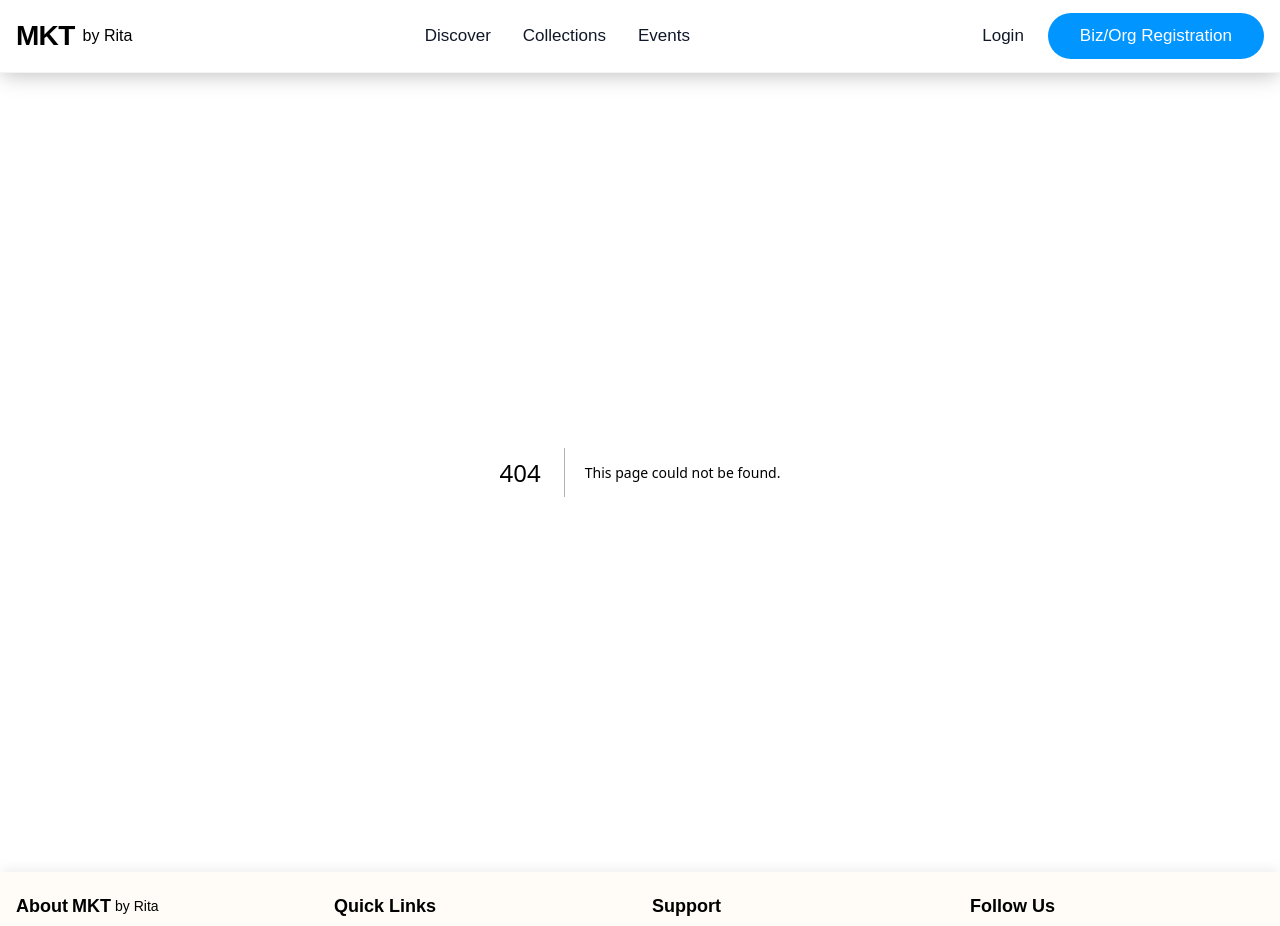
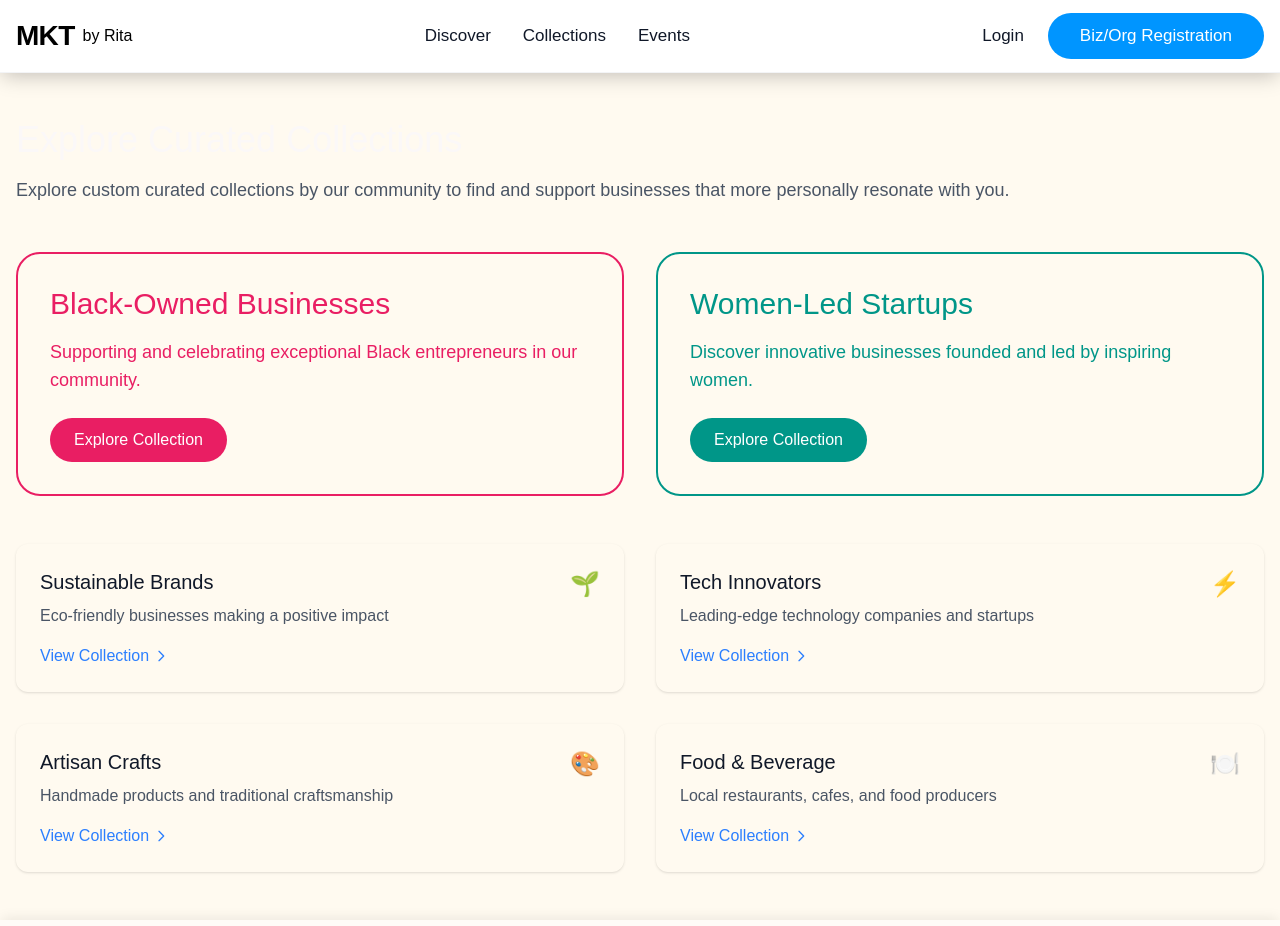
Before and after one commit to ra88ju/marketplace-app, a Next.js app: page /collections in a window 1280 px wide. Before the commit this address had no page. Shown: the top 926 px of the page. Built offline with nearby package versions, Linux system fonts and the light colour scheme.

Commit message:
Update global styles and layout; change background and foreground colors for improved aesthetics, adjust layout component styles, and refine CollectionCard structure for better usability.

```diff
--- /dev/null
+++ b/app/collections/page.tsx
@@ -0,0 +1,119 @@
+export default function CollectionsPage() {
+  return (
+    <div className="container mx-auto px-4 py-12">
+      {/* Page Title and Description */}
+      <div className="mb-12">
+        <h1 className="text-4xl font-medium mb-4">Explore Curated Collections</h1>
+        <p className="text-gray-600 text-lg">
+          Explore custom curated collections by our community to find and support businesses that more personally resonate with you.
+        </p>
+      </div>
+
+      {/* Featured Collections */}
+      <div className="grid grid-cols-1 md:grid-cols-2 gap-8 mb-12">
+        {/* Black-Owned Businesses */}
+        <div className="rounded-3xl border-2 border-[#E91E63] p-8">
+          <h2 className="text-[#E91E63] text-3xl font-medium mb-4">
+            Black-Owned Businesses
+          </h2>
+          <p className="text-[#E91E63] text-lg mb-6">
+            Supporting and celebrating exceptional Black entrepreneurs in our community.
+          </p>
+          <a
+            href="/collections/black-owned"
+            className="inline-block bg-[#E91E63] text-white px-6 py-2.5 rounded-full hover:bg-[#D81B60] transition-colors"
+          >
+            Explore Collection
+          </a>
+        </div>
+
+        {/* Women-Led Startups */}
+        <div className="rounded-3xl border-2 border-[#009688] p-8">
+          <h2 className="text-[#009688] text-3xl font-medium mb-4">
+            Women-Led Startups
+          </h2>
+          <p className="text-[#009688] text-lg mb-6">
+            Discover innovative businesses founded and led by inspiring women.
+          </p>
+          <a
+            href="/collections/women-led"
+            className="inline-block bg-[#009688] text-white px-6 py-2.5 rounded-full hover:bg-[#00897B] transition-colors"
+          >
+            Explore Collection
+          </a>
+        </div>
+      </div>
+
+      {/* Other Collections */}
+      <div className="grid grid-cols-1 md:grid-cols-2 gap-8">
+        {/* Sustainable Brands */}
+        <div className="rounded-xl p-6 shadow-sm">
+          <div className="flex items-start justify-between">
+            <div>
+              <h3 className="text-xl font-medium text-gray-900 mb-2">Sustainable Brands</h3>
+              <p className="text-gray-600 mb-4">Eco-friendly businesses making a positive impact</p>
+              <a href="/collections/sustainable" className="text-blue-500 hover:text-blue-600 inline-flex items-center">
+                View Collection
+                <svg className="w-4 h-4 ml-1" fill="none" stroke="currentColor" viewBox="0 0 24 24">
+                  <path strokeLinecap="round" strokeLinejoin="round" strokeWidth={2} d="M9 5l7 7-7 7" />
+                </svg>
+              </a>
+            </div>
+            <span className="text-[#00BFA5] text-2xl">🌱</span>
+          </div>
+        </div>
+
+        {/* Tech Innovators */}
+        <div className="rounded-xl p-6 shadow-sm">
+          <div className="flex items-start justify-between">
+            <div>
+              <h3 className="text-xl font-medium text-gray-900 mb-2">Tech Innovators</h3>
+              <p className="text-gray-600 mb-4">Leading-edge technology companies and startups</p>
+              <a href="/collections/tech" className="text-blue-500 hover:text-blue-600 inline-flex items-center">
+                View Collection
+                <svg className="w-4 h-4 ml-1" fill="none" stroke="currentColor" viewBox="0 0 24 24">
+                  <path strokeLinecap="round" strokeLinejoin="round" strokeWidth={2} d="M9 5l7 7-7 7" />
+                </svg>
+              </a>
+            </div>
+            <span className="text-2xl">⚡</span>
+          </div>
+        </div>
+
+        {/* Artisan Crafts */}
+        <div className="rounded-xl p-6 shadow-sm">
+          <div className="flex items-start justify-between">
+            <div>
+              <h3 className="text-xl font-medium text-gray-900 mb-2">Artisan Crafts</h3>
+              <p className="text-gray-600 mb-4">Handmade products and traditional craftsmanship</p>
+              <a href="/collections/artisan" className="text-blue-500 hover:text-blue-600 inline-flex items-center">
+                View Collection
+                <svg className="w-4 h-4 ml-1" fill="none" stroke="currentColor" viewBox="0 0 24 24">
+                  <path strokeLinecap="round" strokeLinejoin="round" strokeWidth={2} d="M9 5l7 7-7 7" />
+                </svg>
+              </a>
+            </div>
+            <span className="text-2xl">🎨</span>
+          </div>
+        </div>
+
+        {/* Food & Beverage */}
+        <div className="rounded-xl p-6 shadow-sm">
+          <div className="flex items-start justify-between">
+            <div>
+              <h3 className="text-xl font-medium text-gray-900 mb-2">Food & Beverage</h3>
+              <p className="text-gray-600 mb-4">Local restaurants, cafes, and food producers</p>
+              <a href="/collections/food" className="text-blue-500 hover:text-blue-600 inline-flex items-center">
+                View Collection
+                <svg className="w-4 h-4 ml-1" fill="none" stroke="currentColor" viewBox="0 0 24 24">
+                  <path strokeLinecap="round" strokeLinejoin="round" strokeWidth={2} d="M9 5l7 7-7 7" />
+                </svg>
+              </a>
+            </div>
+            <span className="text-2xl">🍽️</span>
+          </div>
+        </div>
+      </div>
+    </div>
+  );
+}
--- a/app/components/CollectionCard.tsx
+++ b/app/components/CollectionCard.tsx
@@ -33,19 +33,18 @@ export default function CollectionCard({
   const colorScheme = colors[buttonColor];
 
   return (
-    <div className={`rounded-3xl border-2 ${colorScheme.border} p-8 bg-white`}>
+    <Link href="/collections" className={`block rounded-3xl border-2 ${colorScheme.border} p-8 hover:shadow-lg transition-shadow`}>
       <h2 className={`${colorScheme.text} text-3xl font-medium mb-4`}>
         {title}
       </h2>
       <p className={`${colorScheme.text} text-lg mb-6`}>
         {description}
       </p>
-      <Link
-        href={href}
+      <span
         className={`inline-block ${colorScheme.bg} text-white px-6 py-2.5 rounded-full ${colorScheme.hover} transition-colors`}
       >
         {buttonText}
-      </Link>
-    </div>
+      </span>
+    </Link>
   );
 }
--- a/app/globals.css
+++ b/app/globals.css
@@ -1,8 +1,8 @@
 @import "tailwindcss";
 
 :root {
-  --background:rgb(249, 240, 240);
-  --foreground:rgb(14, 13, 13);
+  --background:rgb(255,250,240);
+  --foreground:rgb(251, 248, 248);
 }
 
 @theme inline {
@@ -14,8 +14,8 @@
 
 @media (prefers-color-scheme: dark) {
   :root {
-    --background: #0a0a0a;
-    --foreground: #ededed;
+    --background:#fffaf0 | rgb(255,250,240);
+    --foreground:#fffaf0 | rgb(255,250,240);
   }
 }
 
--- a/app/layout.tsx
+++ b/app/layout.tsx
@@ -15,7 +15,7 @@ export default function RootLayout({
 }) {
   return (
     <html lang="en">
-      <body className="pt-[72px]">
+      <body className="pt-[72px] bg-[#fffaf0]">
         <Header />
         <main>{children}</main>
         <Footer />
--- a/app/page.tsx
+++ b/app/page.tsx
@@ -29,9 +29,6 @@ export default function Home() {
   const displayedBusinesses = filteredBusinesses.slice(startIndex, startIndex + ITEMS_PER_PAGE);
 
   return (
-    <div className="min-h-screen bg-[#fffaf0]">
-
-
 
       <main className="max-w-7xl mx-auto px-4 py-12 sm:px-6 lg:px-8">
         {/* Hero Section */}
@@ -193,6 +190,5 @@ export default function Home() {
           </button>
         </div>
       </main>
-    </div>
   );
 }
```
